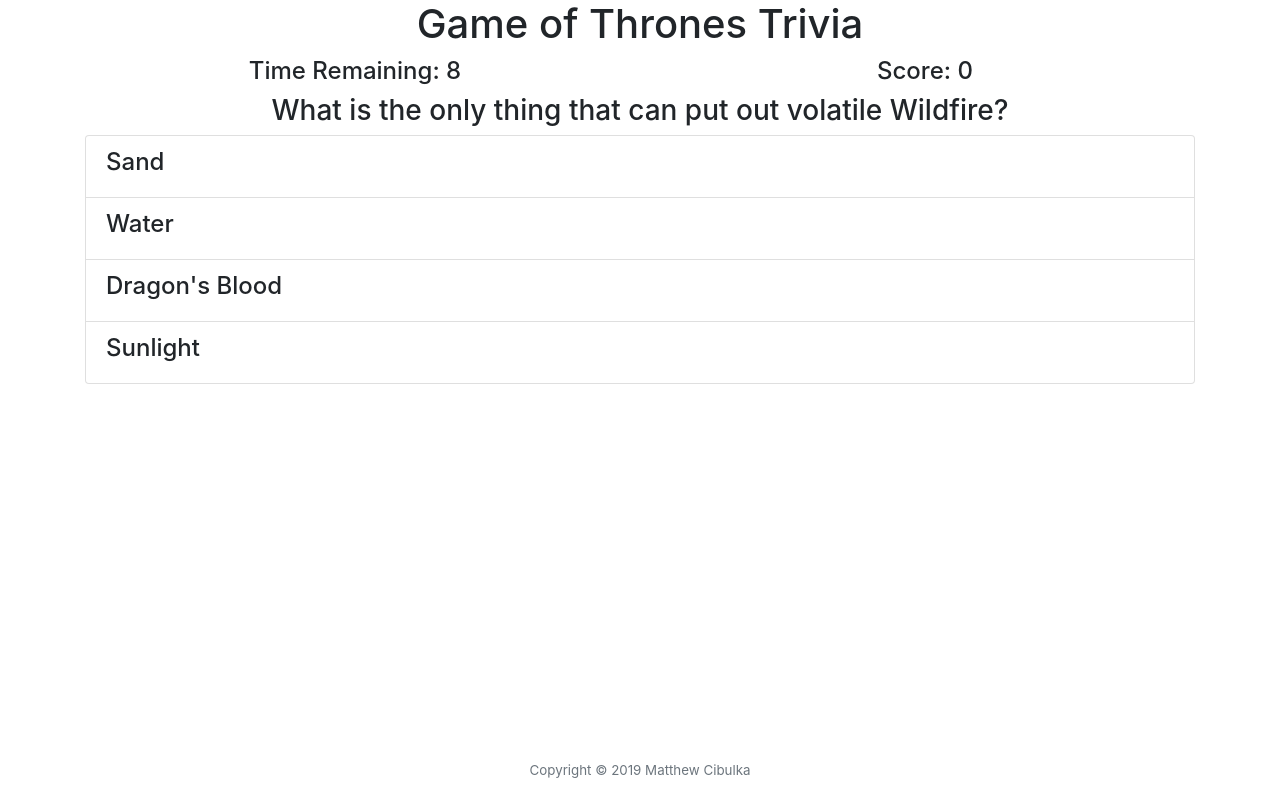
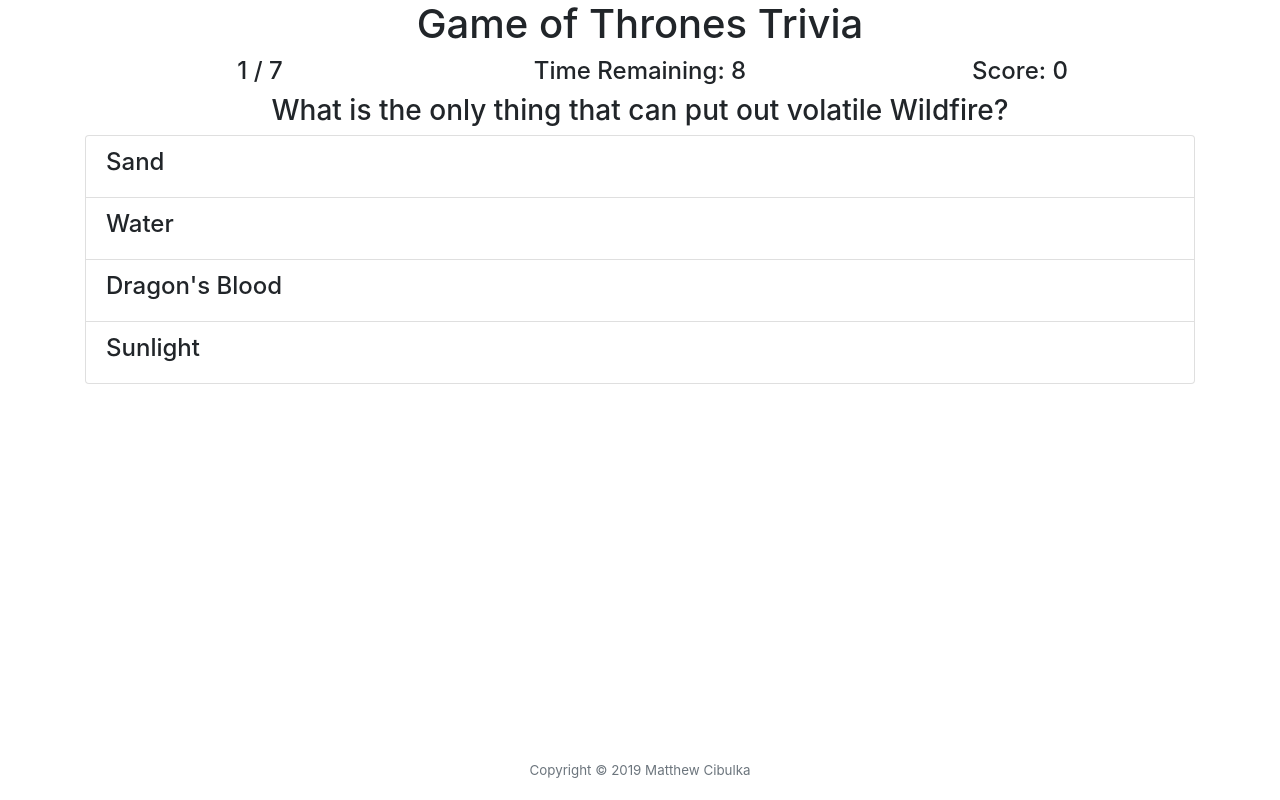
Before and after one commit to mcibulka/Trivia-Game, a plain HTML site: page index.html in a window 1280 px wide. Both pictures are taken after a click on the button "Start". Drawn offline with nearby package versions, Linux system fonts and the light colour scheme.

Commit message:
Added indicator for current question out of total questions.

```diff
--- a/assets/javascript/app.js
+++ b/assets/javascript/app.js
@@ -136,13 +136,16 @@
 
     start: function() {
         $( "#start" ).hide();
+        $( "#remaining" ).empty();
         $( "#time" ).empty();
         $( "#score" ).empty();
 
+        var $remainder = $( "<h4>" ).attr( "id", "remaining" ).text( (game.currQuestion + 1) + " / " + game.questions.length );
         var $timeRem = $( "<h4>" ).attr( "id", "time-remaining" ).text( "Time Remaining: 10" );
         var $playerScore = $( "<h4>" ).attr( "id", "player-score" ).text( "Score: " + score );
         $( "#time" ).append( $timeRem );
         $( "#score" ).append( $playerScore );
+        $( "#remaining" ).append( $remainder );
 
         if (!running) {
             intervalId = setInterval( timer.count, 1000 );
--- a/index.html
+++ b/index.html
@@ -24,10 +24,9 @@
         </div>
       </div>
       <div class="row">
-        <div id="time" class="d-flex align-items-center flex-column col-6">
-        </div>
-        <div id="score" class="d-flex align-items-center flex-column col-6">
-        </div>
+        <div id="remaining" class="d-flex align-items-center flex-column col-4"></div>
+        <div id="time" class="d-flex align-items-center flex-column col-4"></div>
+        <div id="score" class="d-flex align-items-center flex-column col-4"></div>
       </div>
       <div class="row">
         <div class="d-flex align-items-center flex-column col">
```
